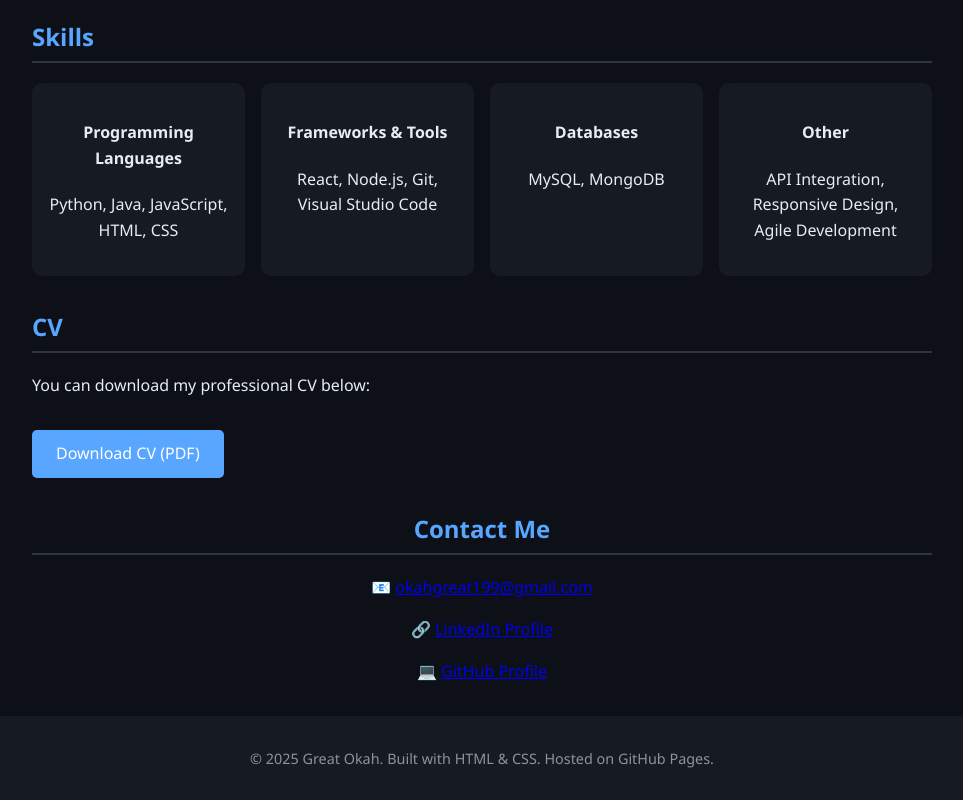
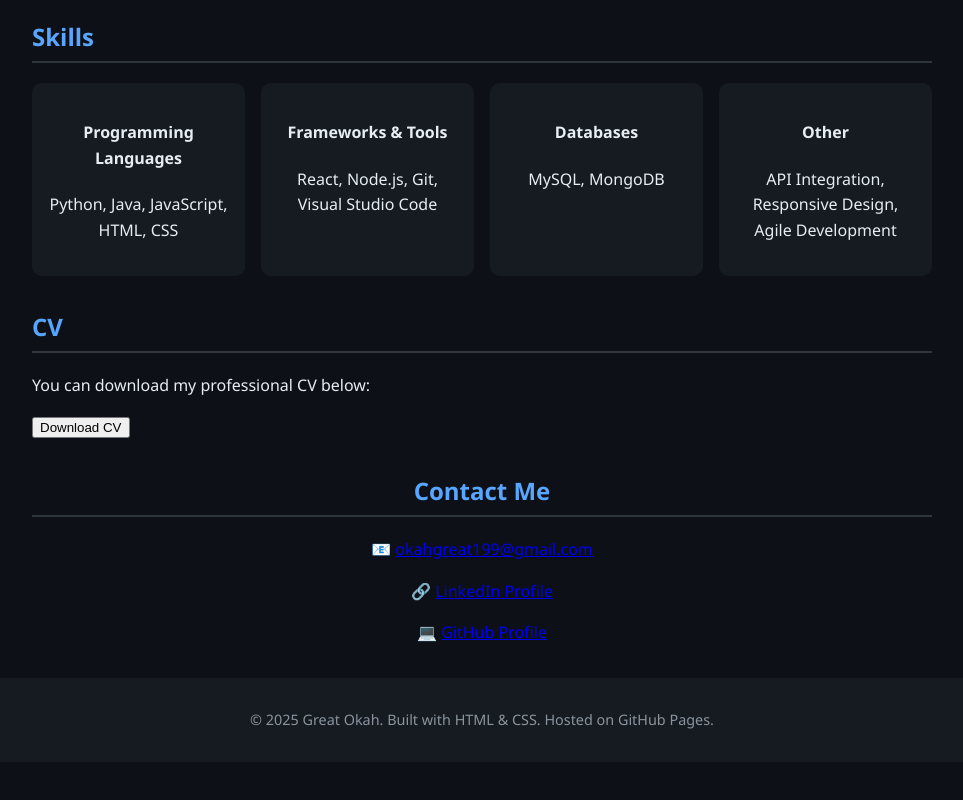
Before and after one commit to okahgreat199-svg/Port, a plain HTML site: page index.html in a window 1280 px wide. Shown: the part 1249-2049 px from the top of the page, without its empty margins (158-1121 px from the left). After the commit the page ends 2011 px from the top, so only its background shows below. Drawn offline with Linux system fonts and the light colour scheme.

Commit message:
Button add

```diff
--- a/index.html
+++ b/index.html
@@ -156,7 +156,9 @@
   <section id="cv">
     <h2>CV</h2>
     <p>You can download my professional CV below:</p>
-    <a class="button" href="CV_Great_Okah.pdf" target="_blank">Download CV (PDF)</a>
+    <a href="CV.pdf" >
+      <button class="button">Download CV</button>
+    </a>
   </section>
 
   <section id="contact" class="contact">
```
Also changed, not shown: 1 other file.
